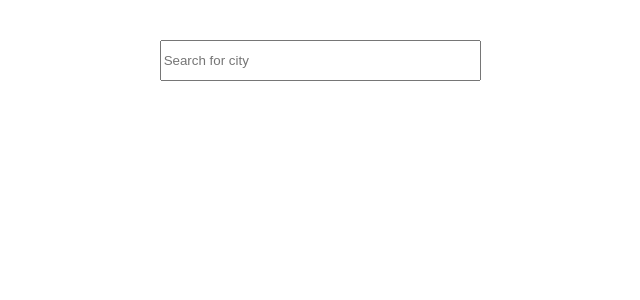
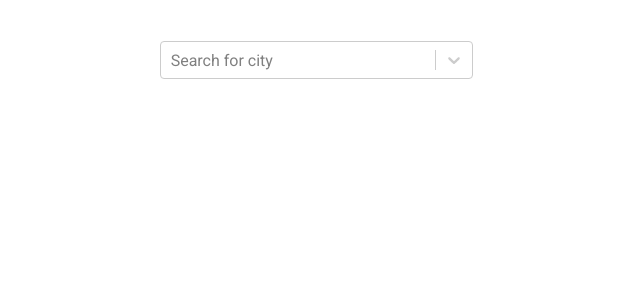
Before and after one commit to resek/weather-app, a React app: page / in a window 1280 px wide. Shown: the top 300 px of the page, without its empty margins (162-802 px from the left). Built offline with nearby package versions, Linux system fonts and the light colour scheme.

Commit message:
autocomplete react-select works

```diff
--- a/package.json
+++ b/package.json
@@ -37,6 +37,7 @@
     "react-dev-utils": "^5.0.1",
     "react-dom": "^16.4.2",
     "react-router-dom": "^4.3.1",
+    "react-select": "^2.0.0",
     "resolve": "1.6.0",
     "style-loader": "0.19.0",
     "sw-precache-webpack-plugin": "0.11.4",
--- a/src/components/CurrentWeather/CurrentWeather.css
+++ b/src/components/CurrentWeather/CurrentWeather.css
@@ -1,4 +1,4 @@
 .CurrentWeather {
     grid-column: 1 / 7;
-    grid-row: 3 / 5;
+    grid-row: 2 / 5;
 }
--- a/src/components/Days/Days.css
+++ b/src/components/Days/Days.css
@@ -1,4 +1,4 @@
 .Days {
     grid-column: 1 / 7;
-    grid-row-start: 3;
+    grid-row-start: 2;
   }
--- a/src/components/DisplayCities/DisplayCities.css
+++ /dev/null
@@ -1,8 +0,0 @@
-.Cities {
-    grid-column: 1 / 7;
-    grid-row: 2 / 3;
-}
-
-.Cities a {
-    margin: 0 20px;
-}
--- a/src/components/DisplayCities/DisplayCities.js
+++ /dev/null
@@ -1,15 +0,0 @@
-import React from "react";
-import classes from "./DisplayCities.css";
-
-const DisplayCities = (props) => {
-
-    return (
-        <div className={classes.Cities}>
-            {props.foundCities.map(city => {
-                return <button key={city.Key} id={city.Key} name={city.LocalizedName + ", " + city.AdministrativeArea.ID + ", " + city.Country.LocalizedName} onClick={props.click}>{city.LocalizedName + ", " + city.AdministrativeArea.ID + ", " + city.Country.LocalizedName}</button>
-            })}
-        </div>
-    )
-}
-
-export default DisplayCities;
--- a/src/components/SearchBar/SearchBar.css
+++ /dev/null
@@ -1,10 +0,0 @@
-.SearchBar {
-  grid-column: 2 / 4;
-  align-self: center;
-
-}
-
-.SearchBar input {
-  height: 35px;
-  width: 100%;
-}
--- a/src/components/SearchBar/SearchBar.js
+++ /dev/null
@@ -1,18 +0,0 @@
-import React from "react";
-import classes from "./SearchBar.css";
-
-const SearchBar = (props) => {
-
-    return (
-        <div className={classes.SearchBar}>
-            <input
-                type="text"
-                onBlur={props.clearSearch}
-                onKeyUp={props.updateSearch}
-                placeholder="Search for city">
-            </input>
-        </div>
-    )
-}
-
-export default SearchBar;
--- /dev/null
+++ b/src/containers/ShowWeather/ShowWeather.css
@@ -0,0 +1,5 @@
+.Select {
+    grid-column: 2 / 4;
+    text-align: left;
+    align-self: center;
+}
--- a/src/containers/ShowWeather/ShowWeather.js
+++ b/src/containers/ShowWeather/ShowWeather.js
@@ -1,12 +1,12 @@
 import React, {Component, Fragment} from 'react';
 import {Route} from "react-router-dom";
 import axios from "axios";
+import Select from 'react-select';
+import classes from "./ShowWeather.css"
 
 import Days from "../../components/Days/Days";
-import SearchBar from "../../components/SearchBar/SearchBar";
 import CurrentWeather from "../../components/CurrentWeather/CurrentWeather";
 import NavigationItems from "../../components/NavigationItems/NavigationItems";
-import DisplayCities from "../../components/DisplayCities/DisplayCities";
 import Spinner from "../../components/UI/Spinner/Spinner";
 
 class ShowWeather extends Component {
@@ -14,72 +14,85 @@ class ShowWeather extends Component {
     state = {
         currentConditions: null,
         forecast5DaysArr: null,
-        foundCitiesArr: null,
         chosenCity: null,
-        loading: false,
+        spinnerLoading: false,
+        options: [],
+        openMenuOnClick: false,
+        selectLoading: false,
     }
 
-    searchForCities = event => {
+    searchForCities = (input, change) => {
 
-        //empty  cities input
-        if (event.target.value.length > 0) {
+        if (change.action === "input-change" && input.length > 0) {
 
-            const inputText = event.target.value.toLowerCase();
+            this.setState({selectLoading: true})
+            const inputText = input.toLowerCase();
 
             //accweather autocomplete location API
-            axios.get("https://weather-app-9d9b0.firebaseio.com/autocomplete.json")
+            axios.get(`http://dataservice.accuweather.com/locations/v1/cities/autocomplete?apikey=69hmmQqCJv4k5dXY4r9rwjjJfzHslQUi&q=${inputText}`)
             .then(response => {
-                this.setState({foundCitiesArr: response.data});
+                this.setState({options: response.data, selectLoading: false})
             })
             .catch(error => {
                 console.log(error);
             })
         } else {
-            this.setState({foundCitiesArr: null});
+            this.setState({options: []});
         }
     }
 
-    getWeatherData = (event) => {
+    getWeatherData = (value) => {
 
-        const cityId = event.target.id;
-        const cityName = event.target.name
+        if (Array.isArray(value) === false) {
+
+            const cityId = value.key;
+            const cityName = value.label;
 
             this.setState({
-            foundCitiesArr: null,
-            loading: true,
+                options: [],
+                spinnerLoading: true,
                 currentConditions: null,
                 forecast5DaysArr: null });
 
+            //get weather data for choosen city
             axios.all([
-            axios.get("https://weather-app-9d9b0.firebaseio.com/current.json"),
-            axios.get("https://weather-app-9d9b0.firebaseio.com/forecast.json")
+                axios.get(`http://dataservice.accuweather.com/currentconditions/v1/${cityId}?apikey=69hmmQqCJv4k5dXY4r9rwjjJfzHslQUi&details=true`),
+                axios.get(`http://dataservice.accuweather.com/forecasts/v1/daily/5day/${cityId}?apikey=69hmmQqCJv4k5dXY4r9rwjjJfzHslQUi&details=true&metric=true`)
             ])
             .then(response => {
                 this.setState({
                     currentConditions: response[0].data[0],
                     forecast5DaysArr: response[1].data.DailyForecasts,
                     chosenCity: cityName,
-                loading: false
+                    spinnerLoading: false
                 })
             })
             .catch(error => {
                 console.log(error);
             })
         }
-
-    clearSearchBar = (event) => {
-        event.target.value = "";
     }
 
     render() {
 
         let dataComponents;
-        let displayCities;
+        let cities;
 
-        if (this.state.loading) {
+        if (this.state.spinnerLoading) {
             dataComponents = <Spinner />;
         }
 
+        //cities recommendations for select menu
+        if (this.state.options.length > 0) {
+            cities = this.state.options.map (city => {
+                return {
+                    label: city.LocalizedName + ", " + city.AdministrativeArea.ID + ", " + city.Country.LocalizedName,
+                    key: city.Key,
+                }
+            })
+        }
+
+        //weather data for selected city
         if (this.state.currentConditions && this.state.forecast5DaysArr) {
             dataComponents = (
                 <Fragment>
@@ -96,19 +109,19 @@ class ShowWeather extends Component {
             )
         }
 
-        if (this.state.foundCitiesArr) {
-            displayCities =
-                <DisplayCities
-                    click={(event) => this.getWeatherData(event)}
-                    foundCities={this.state.foundCitiesArr} />
-        }
-
         return (
             <Fragment>
-                <SearchBar
-                    updateSearch={(event) => this.searchForCities(event)}
-                    clearSearch={(event) => this.clearSearchBar(event)} />
-                {displayCities}
+                <div className={classes.Select}>
+                    <Select
+                        isLoading={this.state.selectLoading}
+                        openMenuOnClick={false}
+                        maxMenuHeight={400}
+                        blurInputOnSelect={true}
+                        placeholder="Search for city"
+                        options={cities}
+                        onChange={this.getWeatherData}
+                        onInputChange={this.searchForCities} />
+                </div>
                 {dataComponents}
             </Fragment>
         )
```
Also changed, not shown: 1 other file (tests, documents, lock files or other folders). Lines whose indentation alone changed are shown as unchanged.
